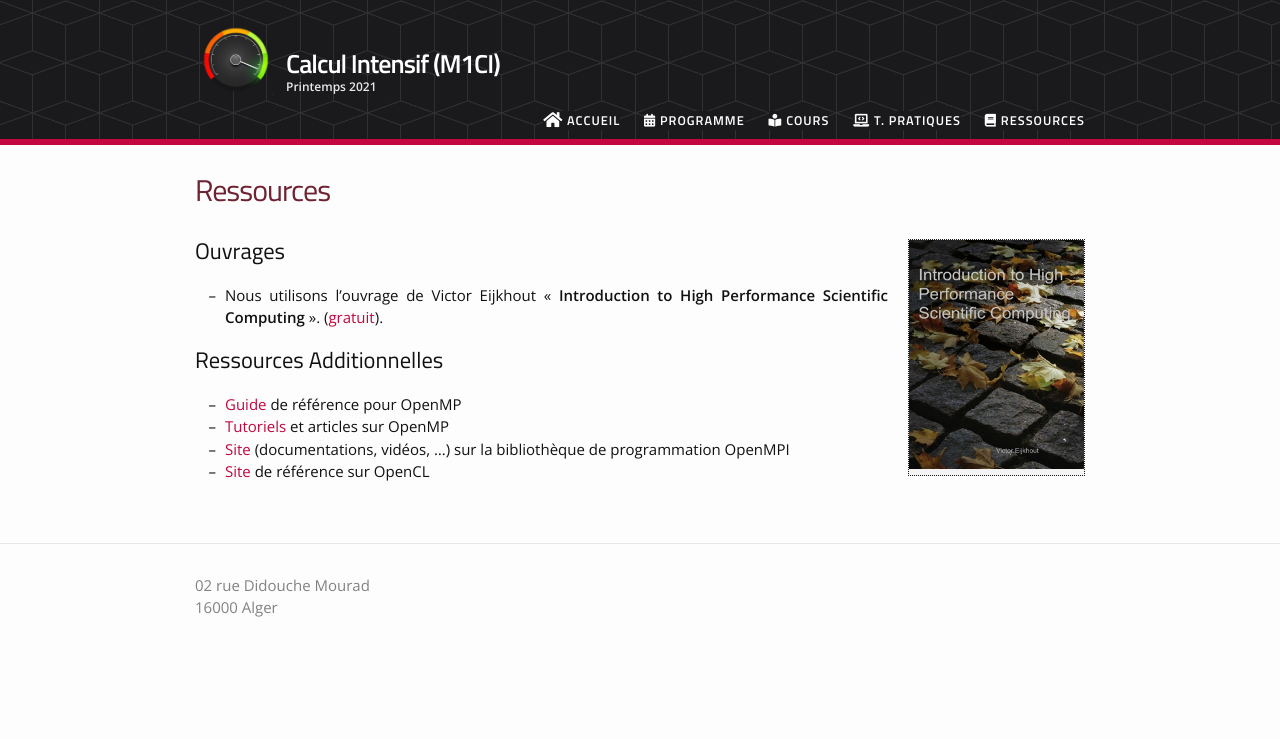
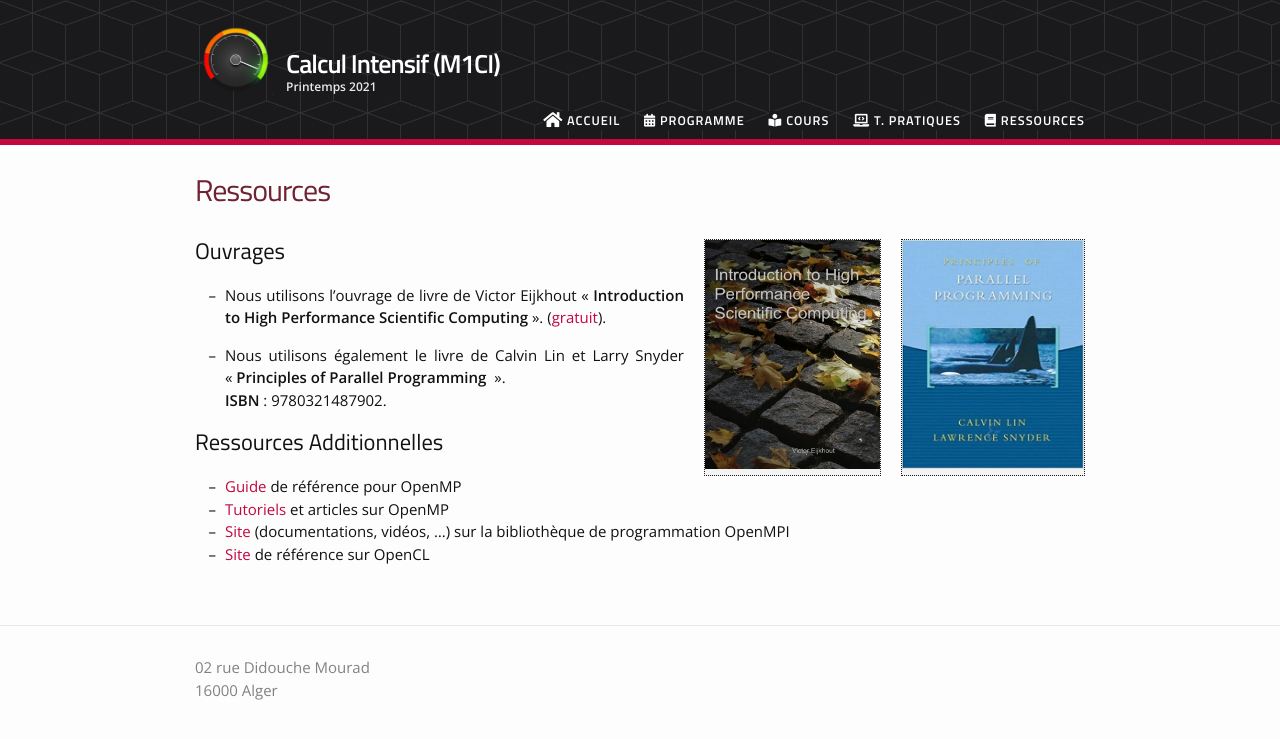
Before and after one commit to benhadid/m1ci, a Jekyll site: the page built from materials.md, in a window 1280 px wide. Shown: the top 739 px of the page. Built offline with Jekyll 4.4.1, drawn with Linux system fonts in a browser that asks for light colours; nearby versions of some CDN libraries.

```diff
--- a/materials.md
+++ b/materials.md
@@ -4,11 +4,17 @@ title: Ressources
 permalink: /materials/
 ---
 
+{% include image.html url="/_images/CalvinLinLawrenceSnyder.jpg" width=182 align="right" %}
 {% include image.html url="/_images/VictorEijkhoutBook1FrontCover.jpg" width=175 align="right" %}
 
 ## Ouvrages
 
-- Nous utilisons l'ouvrage de Victor Eijkhout  « <strong>Introduction to High Performance Scientific Computing</strong> ». ([gratuit](https://pages.tacc.utexas.edu/~eijkhout/istc/istc.html)).
+- Nous utilisons l'ouvrage de livre de Victor Eijkhout  « <strong>Introduction to High Performance Scientific Computing</strong> ». ([gratuit](https://pages.tacc.utexas.edu/~eijkhout/istc/istc.html)).
+
+
+- Nous utilisons également le livre de Calvin Lin et Larry Snyder «&nbsp;<strong>Principles of Parallel Programming
+</strong>&nbsp;».<br>
+  <strong>ISBN</strong> : 9780321487902.
 
 ## Ressources Additionnelles
 
```
Also changed, not shown: _announcements/01_debut_TPs.md (+2 -4 lines), _announcements/02_date_TPs.md (added, +6 -0 lines), _lectures/01_introduction.md (+3 -3 lines), _lectures/02_architecture.md (+3 -3 lines), _images/CalvinLinLawrenceSnyder.jpg (added).
